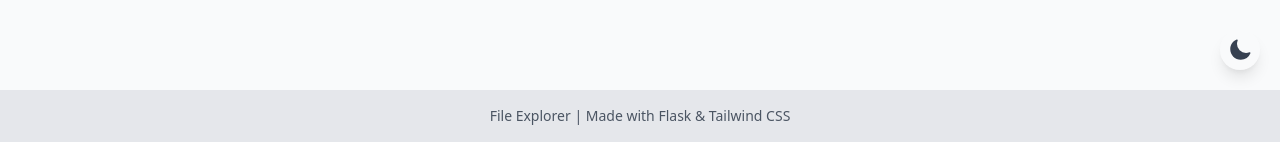
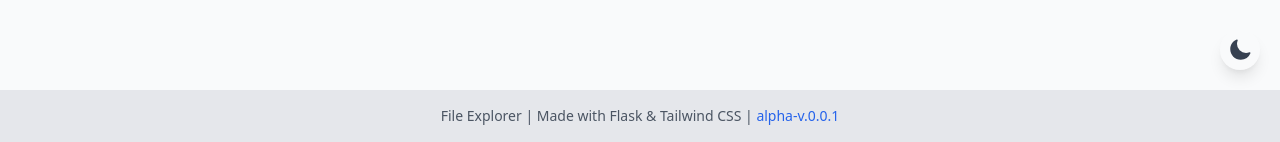
Before and after one commit to pedroanisio/web-file-explorer, a Flask app: template src/templates/explorer.html in a window 1280 px wide. Shown: the part 710-852 px from the top of the page. Run offline with Flask 2, Linux system fonts and the light colour scheme; the template is opened without the code that fills it, so the values that code supplies are empty; style sheets or scripts are compiled from the project's sources; parts of the project's set-up code (start-up, migrations or seed data) failed here and were passed over.

Commit message:
Update footer in _base.html to include version information
- Added version label "alpha-v.0.0.1" to the footer for better visibility of the application version.
- Enhanced user awareness of the current application state through versioning.

```diff
--- a/src/templates/_base.html
+++ b/src/templates/_base.html
@@ -41,7 +41,7 @@
     </div>
 
     <footer class="py-4 bg-gray-200 text-gray-600 dark:bg-gray-800 dark:text-gray-400"> <div class="max-w-screen-2xl mx-auto px-4 text-center text-sm">
-            <p>File Explorer | Made with Flask & Tailwind CSS</p> </div>
+            <p>File Explorer | Made with Flask & Tailwind CSS | <span class="text-blue-600 dark:text-blue-400">alpha-v.0.0.1</span></p> </div>
     </footer>
 
     <div class="theme-switch" id="theme-switch" role="button" aria-label="Toggle dark mode"> <svg class="sun-icon" role="img" aria-label="Sun icon" xmlns="http://www.w3.org/2000/svg" viewBox="0 0 24 24" fill="currentColor"> <path d="M12 2.25a.75.75 0 01.75.75v2.25a.75.75 0 01-1.5 0V3a.75.75 0 01.75-.75zM7.5 12a4.5 4.5 0 119 0 4.5 4.5 0 01-9 0zM18.894 6.166a.75.75 0 00-1.06-1.06l-1.591 1.59a.75.75 0 101.06 1.061l1.591-1.59zM21.75 12a.75.75 0 01-.75.75h-2.25a.75.75 0 010-1.5H21a.75.75 0 01.75.75zM17.834 18.894a.75.75 0 001.06-1.06l-1.59-1.591a.75.75 0 10-1.061 1.06l1.59 1.591zM12 18a.75.75 0 01.75.75V21a.75.75 0 01-1.5 0v-2.25A.75.75 0 0112 18zM7.758 17.303a.75.75 0 00-1.061-1.06l-1.591 1.59a.75.75 0 001.06 1.061l1.591-1.59zM6 12a.75.75 0 01-.75.75H3a.75.75 0 010-1.5h2.25A.75.75 0 016 12zM6.697 7.758a.75.75 0 001.06-1.061l-1.59-1.591a.75.75 0 00-1.061 1.06l1.59 1.591z" />
```
